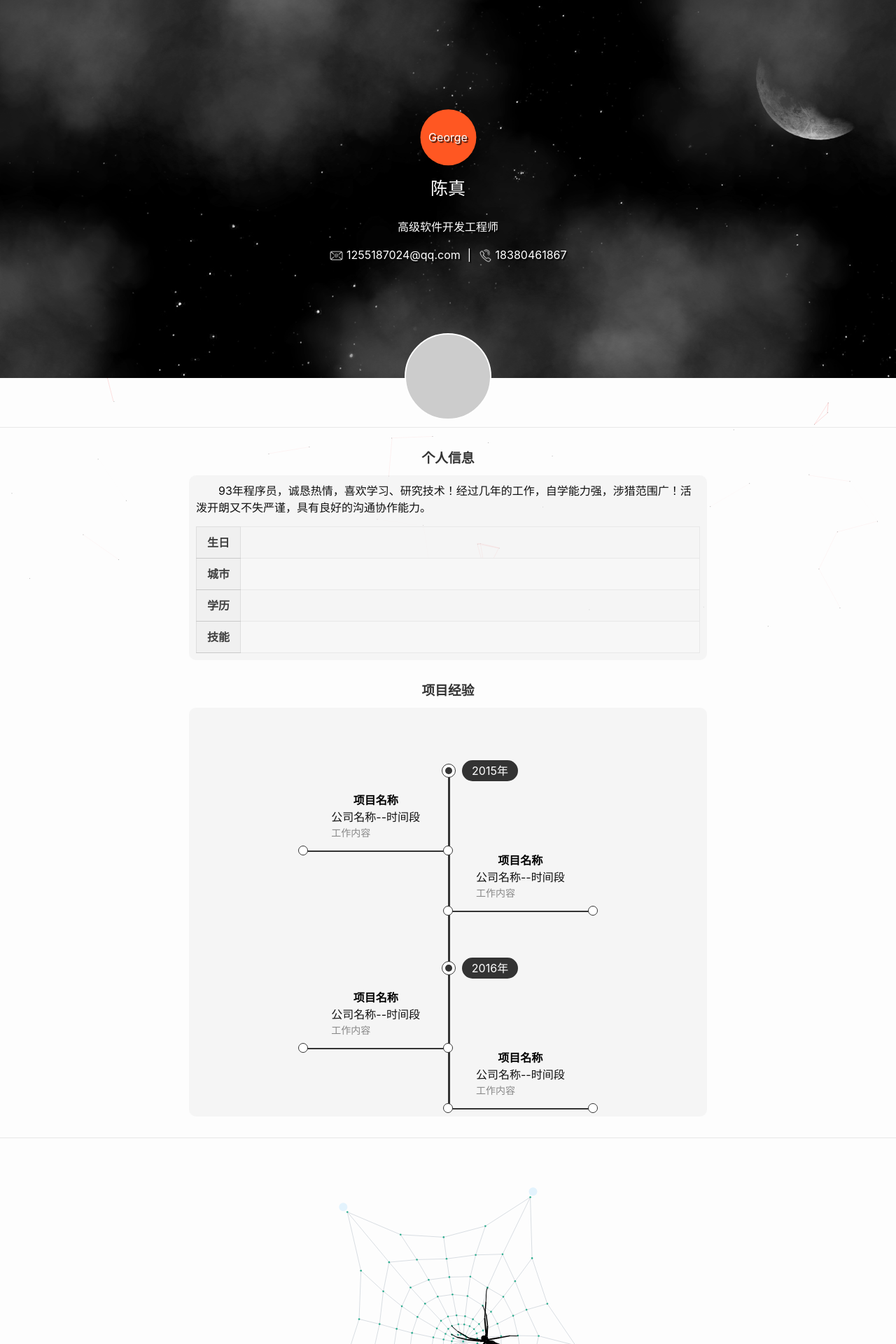
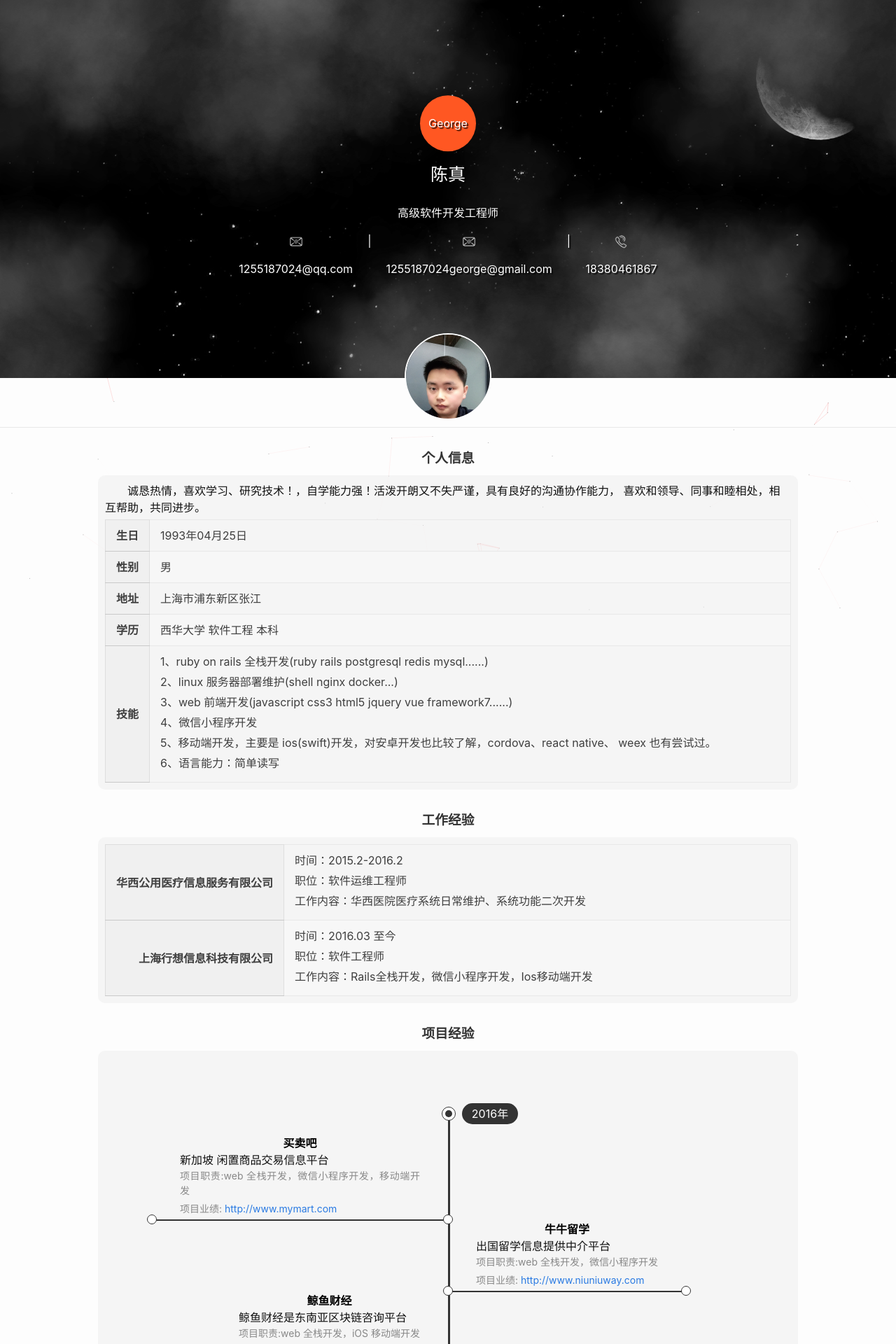
Before and after one commit to Chen-George-Zhen/Chen-George-Zhen-Old.github.io, a Jekyll site: the page built from index.html, in a window 1280 px wide. Shown: the top 1920 px of the page at 70% size. Built offline with Jekyll 4.4.1, drawn with Linux system fonts in a browser that asks for light colours; some of the changed text lies outside the part shown.

Commit message:
完善 简历

```diff
--- a/_layouts/default.html
+++ b/_layouts/default.html
@@ -3,7 +3,7 @@
 <head>
   <meta charset="utf-8">
   <meta http-equiv="X-UA-Compatible" content="IE=edge">
-  <meta name="viewport" content="width=device-width, initial-scale=1"><!-- Begin Jekyll SEO tag v2.5.0 -->
+  <meta name="viewport" content="width=device-width, initial-scale=1  maximum-scale=1, minimum-scale=1"><!-- Begin Jekyll SEO tag v2.5.0 -->
   <title>{{ site.title }}</title>
   <meta name="generator" content="Jekyll v3.8.2" />
   <meta property="og:title" content="{{ site.title }}" />
--- a/index.html
+++ b/index.html
@@ -28,13 +28,20 @@ layout: default
           </div>
           |
           <div class="item">
+              <img src="/email.png" />
+              1255187024george@gmail.com
+            </div>
+            |
+          <div class="item">
             <img src="/phone.png" />
             18380461867
           </div>
         </div>
       </div>
     </div>
-    <div class="avatar"></div>
+    <div class="avatar">
+      <img src="/avatar.jpeg" style="display: block; width: 100%;">
+    </div>
   </div>
 </header>
 <main class="page-content" aria-label="Content">
@@ -42,23 +49,60 @@ layout: default
     <!-- 个人信息 -->
     <h3 class="block-title">个人信息</h3>
     <div class="block-content">
-      <p class="bio">93年程序员，诚恳热情，喜欢学习、研究技术！经过几年的工作，自学能力强，涉猎范围广！活泼开朗又不失严谨，具有良好的沟通协作能力。</p>
+      <p class="bio">诚恳热情，喜欢学习、研究技术！，自学能力强！活泼开朗又不失严谨，具有良好的沟通协作能力，
+        喜欢和领导、同事和睦相处，相互帮助，共同进步。</p>
       <table>
         <tbody>
           <tr>
             <th class="collapsing">生日</th>
-            <td></td>
+            <td>1993年04月25日</td>
+          </tr>
           <tr>
-            <th>城市</th>
-            <td></td>
+            <th class="collapsing">性别</th>
+            <td>男</td>
+          </tr>
+          <tr>
+            <th>地址</th>
+            <td>上海市浦东新区张江</td>
           </tr>
           <tr>
             <th>学历</th>
-            <td></td>
+            <td>西华大学 软件工程 本科</td>
           </tr>
           <tr>
             <th>技能</th>
-            <td></td>
+            <td>
+              <p>1、ruby on rails 全栈开发(ruby rails postgresql redis mysql......)</p>
+              <p>2、linux 服务器部署维护(shell nginx docker...)</p>
+              <p>3、web 前端开发(javascript css3 html5 jquery vue framework7......)</p>
+              <p>4、微信小程序开发</p>
+              <p>5、移动端开发，主要是 ios(swift)开发，对安卓开发也比较了解，cordova、react native、 weex 也有尝试过。</p>
+              <p>6、语言能力：简单读写</p>
+            </td>
+          </tr>
+        </tbody>
+      </table>
+    </div>
+    <!-- 个人信息 -->
+    <h3 class="block-title">工作经验</h3>
+    <div class="block-content">
+      <table>
+        <tbody>
+          <tr>
+            <th class="collapsing">华西公用医疗信息服务有限公司</th>
+            <td>
+              <p>时间：2015.2-2016.2</p>
+              <p>职位：软件运维工程师</p>
+              <p>工作内容：华西医院医疗系统日常维护、系统功能二次开发</p>
+            </td>
+          </tr>
+          <tr>
+            <th class="collapsing">上海行想信息科技有限公司</th>
+            <td>
+              <p>时间：2016.03 至今</p>
+              <p>职位：软件工程师</p>
+              <p>工作内容：Rails全栈开发，微信小程序开发，Ios移动端开发</p>
+            </td>
           </tr>
         </tbody>
       </table>
@@ -71,49 +115,59 @@ layout: default
           <span class="time-point">
             <span class="time-point-black"></span>
           </span>
-          <span class="time-span">2015年</span>
+          <span class="time-span">2016年</span>
         </li>
         <li class="left">
           <div class="info-div">
             <span class="point-left"></span>
             <span class="point-right"></span>
-            <div class="title">项目名称</div>
-            <div class="time">公司名称--时间段</div>
-            <p>工作内容</p>
+            <div class="title">买卖吧</div>
+            <div class="time">新加坡 闲置商品交易信息平台</div>
+            <p>项目职责:web 全栈开发，微信小程序开发，移动端开发</p>
+            <p>项目业绩: <a href="http://www.mymart.com" target="_blank">http://www.mymart.com</a></p>
           </div>
         </li>
         <li class="right">
           <div class="info-div">
             <span class="point-left"></span>
             <span class="point-right"></span>
-            <div class="title">项目名称</div>
-            <div class="time">公司名称--时间段</div>
-            <p>工作内容</p>
+            <div class="title">牛牛留学</div>
+            <div class="time">出国留学信息提供中介平台</div>
+            <p>项目职责:web 全栈开发，微信小程序开发</p>
+            <p>项目业绩: <a href="http://www.niuniuway.com" target="_blank">http://www.niuniuway.com</a></p>
+          </div>
+        </li>
+        <!-- <li class="right time-wrapper">
+          <span class="time-point">
+            <span class="time-point-black"></span>
+          </span>
+          <span class="time-span">2016年</span>
+        </li> -->
+        <li class="left">
+          <div class="info-div">
+            <span class="point-left"></span>
+            <span class="point-right"></span>
+            <div class="title">鲸鱼财经</div>
+            <div class="time">鲸鱼财经是东南亚区块链咨询平台</div>
+            <p>项目职责:web 全栈开发，iOS 移动端开发</p>
+            <p>项目业绩: <a href="http://www.jingyubc.com" target="_blank">http://www.jingyubc.com</a></p>
+          </div>
+        </li>
+        <li class="right">
+          <div class="info-div">
+            <span class="point-left"></span>
+            <span class="point-right"></span>
+            <div class="title">Unt数字货币钱包</div>
+            <div class="time">UNTWallet是区块链技术打造的全球智能钱包</div>
+            <p>项目职责:web 全栈开发，iOS 移动端开发</p>
+            <p>项目业绩: <a href="https://untwallet.com/" target="_blank">https://untwallet.com</a></p>
           </div>
         </li>
         <li class="right time-wrapper">
           <span class="time-point">
             <span class="time-point-black"></span>
           </span>
-          <span class="time-span">2016年</span>
-        </li>
-        <li class="left">
-          <div class="info-div">
-            <span class="point-left"></span>
-            <span class="point-right"></span>
-            <div class="title">项目名称</div>
-            <div class="time">公司名称--时间段</div>
-            <p>工作内容</p>
-          </div>
-        </li>
-        <li class="right">
-          <div class="info-div">
-            <span class="point-left"></span>
-            <span class="point-right"></span>
-            <div class="title">项目名称</div>
-            <div class="time">公司名称--时间段</div>
-            <p>工作内容</p>
-          </div>
+          <span class="time-span">至今</span>
         </li>
       </ul>
     </div>
--- a/main.scss
+++ b/main.scss
@@ -188,22 +188,17 @@ pre>code {
    * Wrapper
    */
 
-.wrapper {
-  max-width: -webkit-calc(800px - (30px * 2));
-  max-width: calc(800px - (30px * 2));
-  margin-right: auto;
-  margin-left: auto;
-  padding-right: 30px;
-  padding-left: 30px;
+p {
+  margin-bottom: 5px;
+  a {
+    word-break: break-all;
+  }
 }
 
-@media screen and (max-width: 800px) {
-  .wrapper {
-    max-width: -webkit-calc(800px - (30px));
-    max-width: calc(800px - (30px));
-    padding-right: 15px;
-    padding-left: 15px;
-  }
+.wrapper {
+  max-width: 1000px;
+  margin: 0 auto;
+  padding: 0 30px;
 }
 
 /**
@@ -275,6 +270,7 @@ table td {
       border: white solid 2px;
       background: #ccc;
       z-index: 4;
+      overflow: hidden;
     }
   }
 }
@@ -298,8 +294,12 @@ table td {
 .footer-col-wrapper {
   font-size: 15px;
   color: #828282;
-  margin-left: -15px;
+  width: 100%;
   // background: white;
+  #scratch {
+    display: block;
+    margin: 0 auto;
+  }
 }
 
 @media screen and (max-width: 800px) {}
```
Also changed, not shown: Gemfile.lock, avatar.jpeg (added), avatar.png (added), 2 other files.
